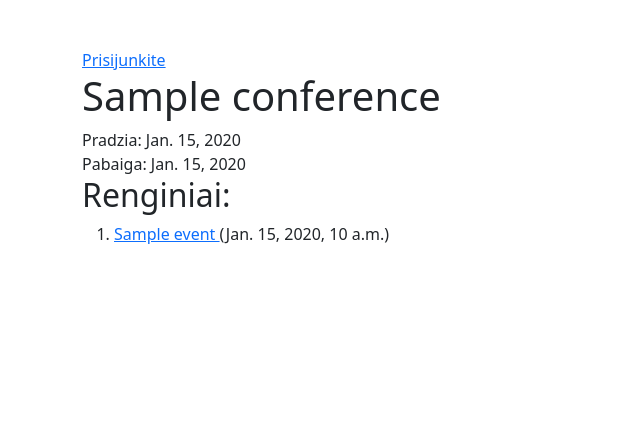
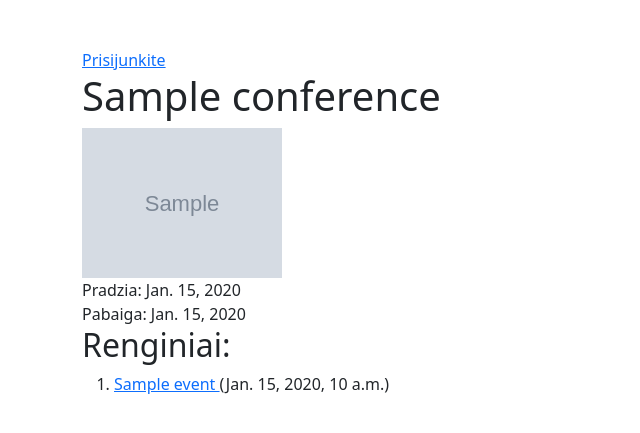
Before and after one commit to aivaraskriksciunas/conference_app_0602, a Django app: page /conferences/1/ in a window 1280 px wide. Shown: the part 56-489 px from the top of the page, without its empty margins (0-640 px from the left). Run offline with Django 4.2, Linux system fonts and the light colour scheme; tables that the repository leaves empty hold one stand-in row (values such as "Sample post"); grey boxes marked "Sample" are stand-in pictures.

Commit message:
Conference images

```diff
--- a/conference_app/conference_app/urls.py
+++ b/conference_app/conference_app/urls.py
@@ -14,6 +14,8 @@ Including another URLconf
     1. Import the include() function: from django.urls import include, path
     2. Add a URL to urlpatterns:  path('blog/', include('blog.urls'))
 """
+from django.conf.urls.static import static
+from django.conf import settings
 from django.contrib import admin
 from django.urls import path, include
 
@@ -23,3 +25,6 @@ urlpatterns = [
     path( "conferences/", include( 'conferences.urls' ) ),
     path( "events/", include( "events.urls" ) ),
 ]
+
+# /media/WhatsApp_Image_2022-03-26_at_10.16.53_PM.jpeg
+urlpatterns += static( settings.MEDIA_URL, document_root = settings.MEDIA_ROOT )
--- a/conference_app/conferences/templates/conferences/conference_detail.html
+++ b/conference_app/conferences/templates/conferences/conference_detail.html
@@ -6,6 +6,10 @@
 
 {% block "content" %}
     <h1>{{ object.title }}</h1>
+
+    {% if object.picture %}
+        <img src="{{ object.picture.url }}" height="150px">
+    {% endif %}
 
     <div>Pradzia: {{ object.start_date }}</div>
     <div>Pabaiga: {{ object.end_date }}</div>
```
